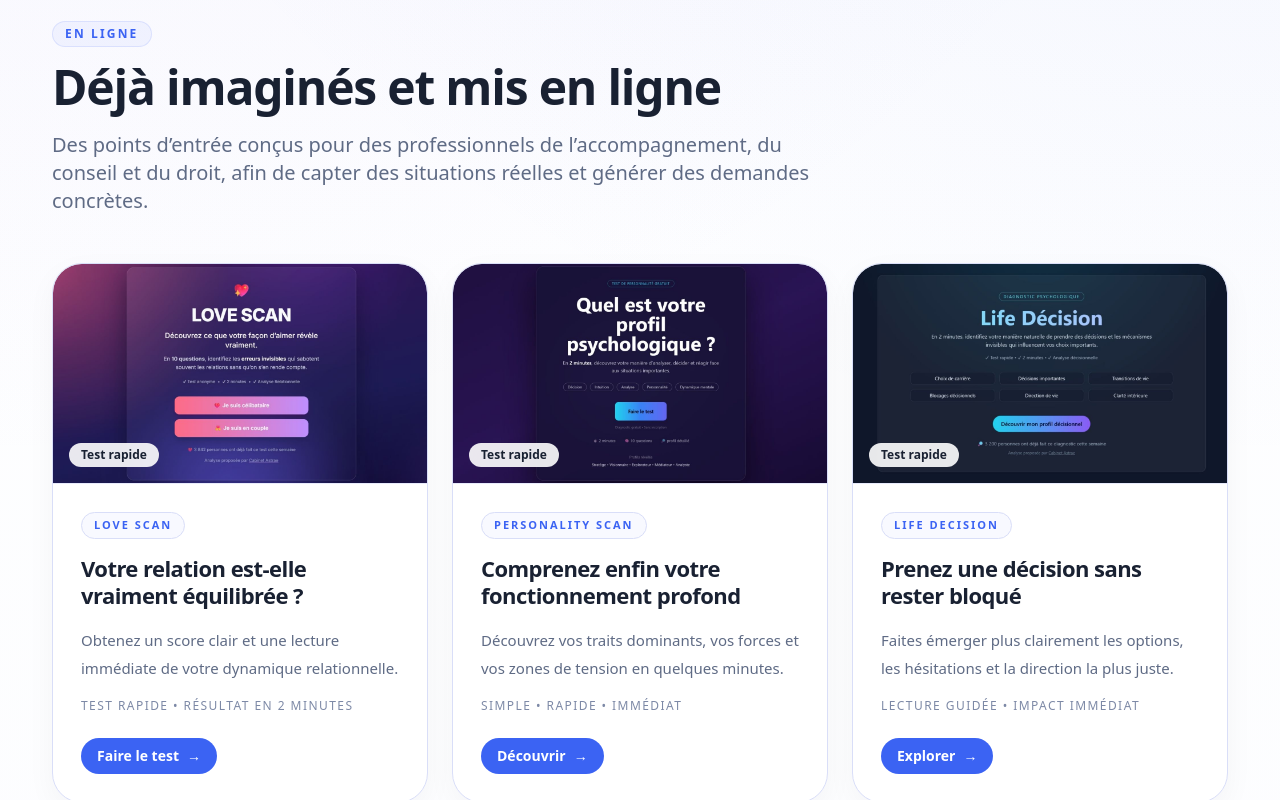
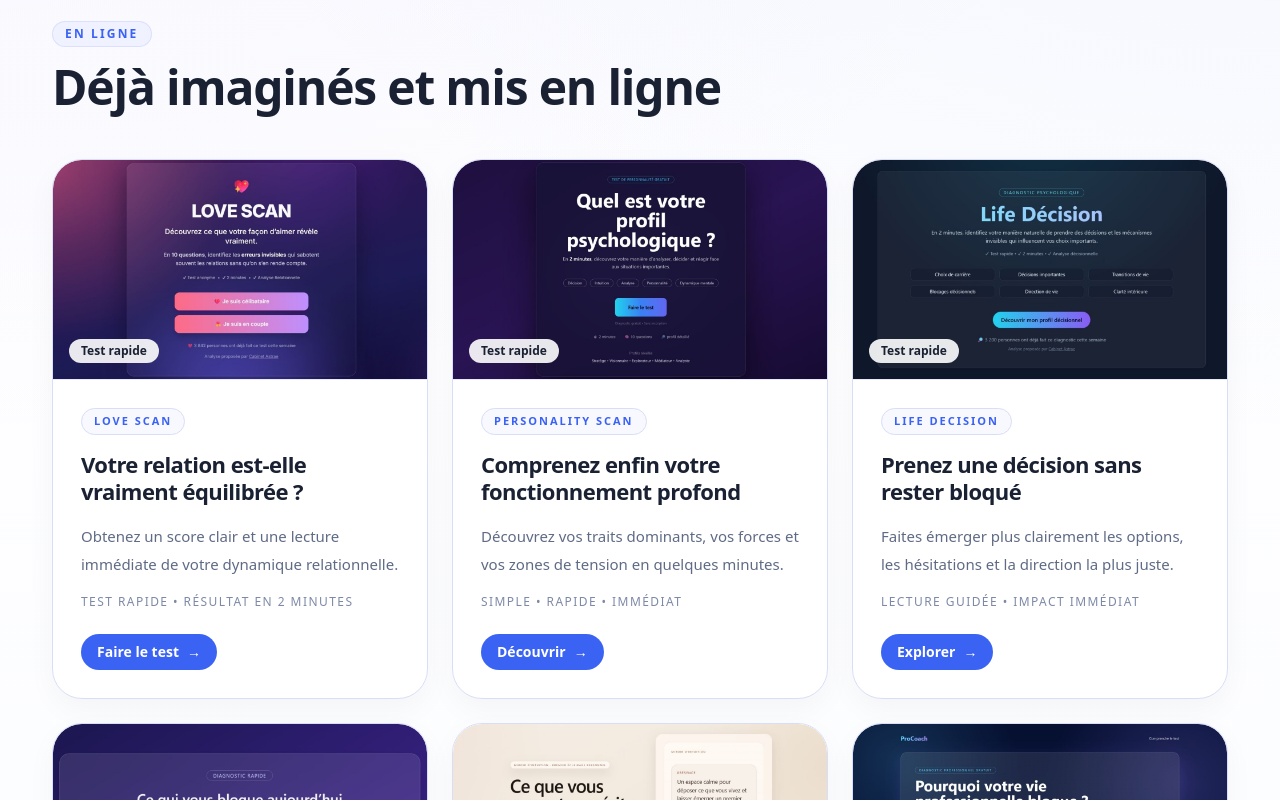
Before and after one commit to arnaudcrestey/portail-site-vitrine, a Next.js app: page /concepts in a window 1280 px wide. Shown: the part 920-1720 px from the top of the page. Built offline with nearby package versions, Linux system fonts and the light colour scheme.

Commit message:
Update page.tsx

```diff
--- a/app/concepts/page.tsx
+++ b/app/concepts/page.tsx
@@ -27,8 +27,7 @@ export default function ConceptsPage() {
           <SectionHeading
             eyebrow="En ligne"
             title="Déjà imaginés et mis en ligne"
-            description="Des points d’entrée conçus pour des professionnels de l’accompagnement, du conseil et du droit, afin de capter des situations réelles et générer des demandes concrètes."
-          />
+           />
           <div className="mt-12 grid gap-6 md:grid-cols-2 xl:grid-cols-3">
             {conceptProjects.map((project) => (
               <ProjectShowcaseCard key={project.slug} project={project} />
```
